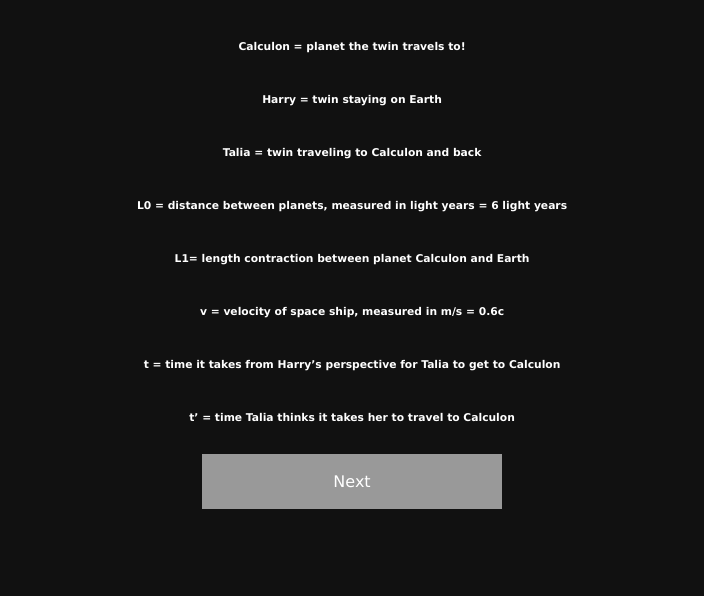
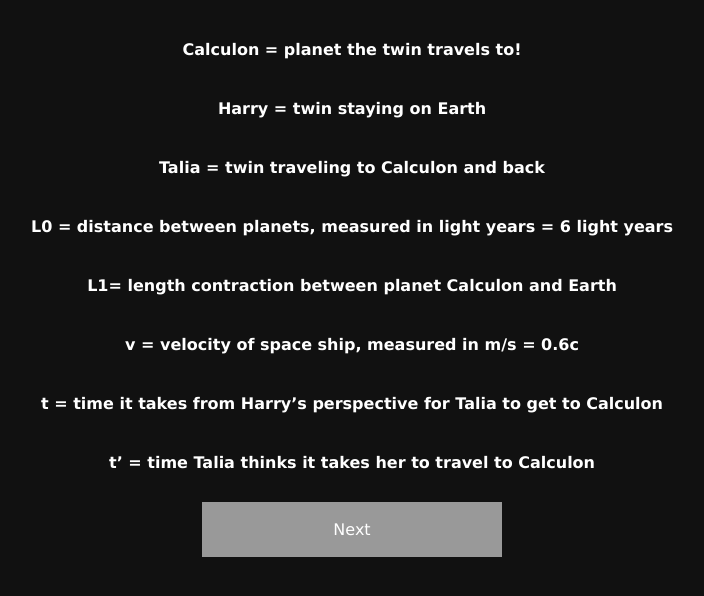
Before and after one commit to billwpierce/minkowski-game, a plain HTML site: page level3/quiz1.html in a window 1280 px wide. Shown: the whole page, without its empty margins (288-992 px from the left). Drawn offline with Linux system fonts and the light colour scheme.

Commit message:
fixed titles, added level 3

```diff
--- a/level3/quiz1.html
+++ b/level3/quiz1.html
@@ -21,33 +21,33 @@
 </head>
 <body style="background-color:#111111;">
 <body>
-  <center><h6><font color="white" face="verdana">
+  <center><h4><font color="white" face="verdana">
 
     Calculon = planet the twin travels to!
-    </font></h6></center>
-    <center><h6><font color="white" face="verdana">
+    </font></h4></center>
+    <center><h4><font color="white" face="verdana">
     Harry = twin staying on Earth
-    </font></h6></center>
-    <center><h6><font color="white" face="verdana">
+    </font></h4></center>
+    <center><h4><font color="white" face="verdana">
     Talia = twin traveling to Calculon and back
-    </font></h6></center>
-    <center><h6><font color="white" face="verdana">
+    </font></h4></center>
+    <center><h4><font color="white" face="verdana">
     L0 = distance between planets, measured in light years = 6 light years
-    </font></h6></center>
-    <center><h6><font color="white" face="verdana">
+    </font></h4></center>
+    <center><h4><font color="white" face="verdana">
     L1= length contraction between planet Calculon and Earth
-    </font></h6></center>
-    <center><h6><font color="white" face="verdana">
+    </font></h4></center>
+    <center><h4><font color="white" face="verdana">
     v = velocity of space ship, measured in m/s = 0.6c
-    </font></h6></center>
-    <center><h6><font color="white" face="verdana">
+    </font></h4></center>
+    <center><h4><font color="white" face="verdana">
     t = time it takes from Harry’s perspective for Talia to get to Calculon
-    </font></h6></center>
-    <center><h6><font color="white" face="verdana">
+    </font></h4></center>
+    <center><h4><font color="white" face="verdana">
     t’ = time Talia thinks it takes her to travel to Calculon
 
 
-</font></h6></center>
+</font></h4></center>
   <center><button class="btn one" onclick="location.href = 'quiz2.html';"><font face="verdana">Next</font></button></center>
 </body>
 </html>
```
Also changed, not shown: level3/part1.html (+2 -2 lines), level3/part2.html (+2 -2 lines), level3/part3.html (+2 -2 lines), level3/part4.html (+2 -2 lines), level3/part5.html (+2 -2 lines), level3/quiz3.html (+1 -1 lines), level3/quiz4.html (+2 -2 lines), level3/quiz5.html (+2 -2 lines), level3/quiz6.html (+2 -2 lines), level3/quiz7.html (+2 -2 lines).
